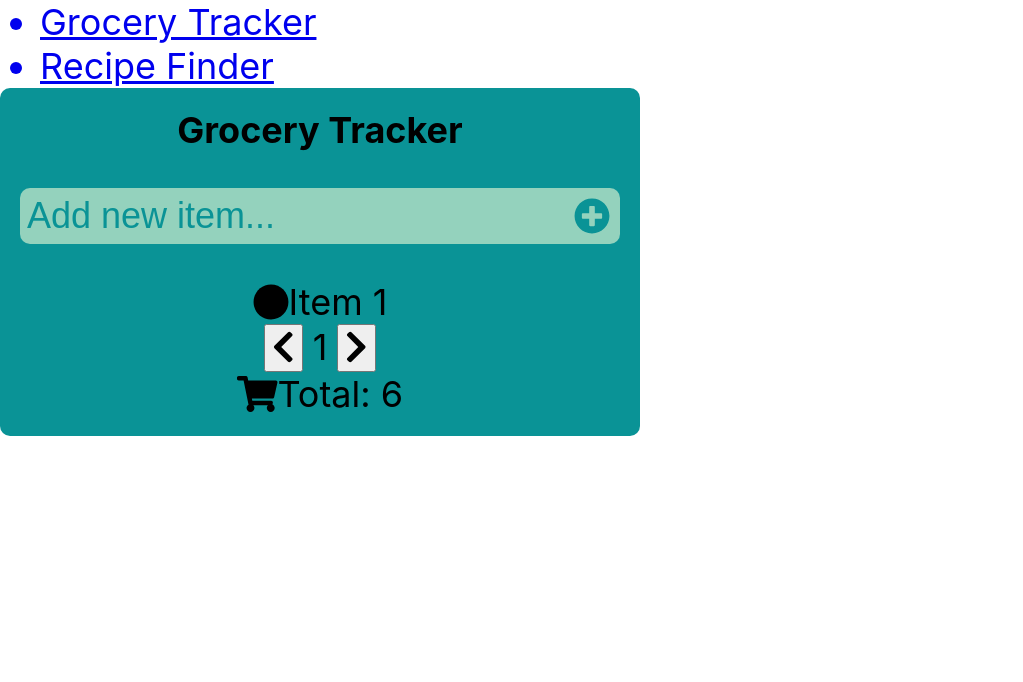
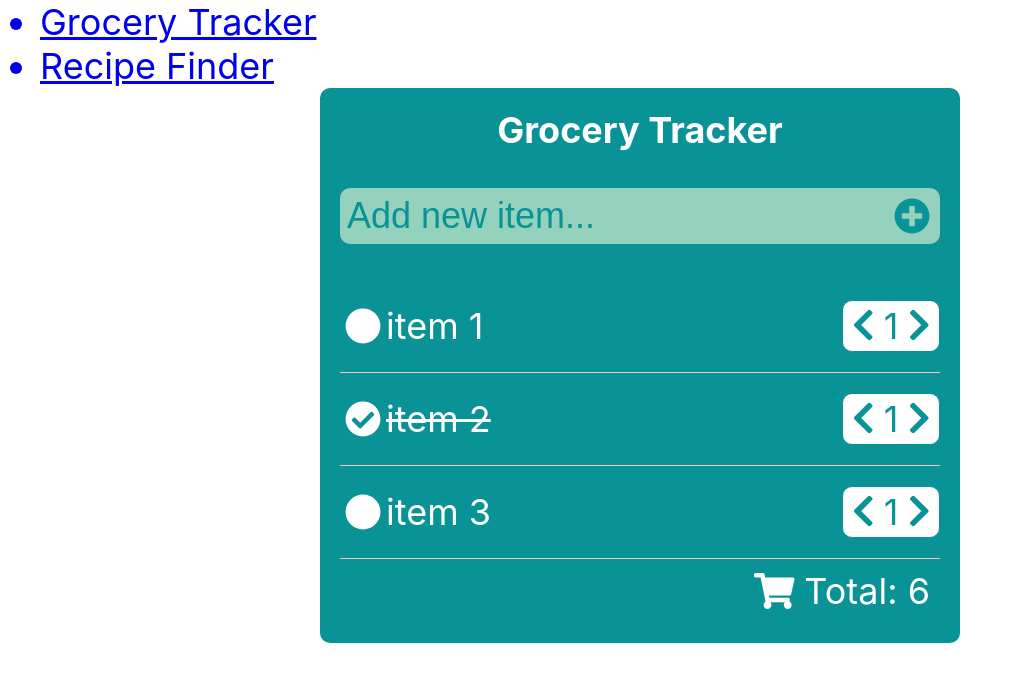
Before and after one commit to ashcoder98/GroceryApp, a React (Create React App) app: page /grocery in a window 1280 px wide. Shown: the top 682 px of the page, without its empty margins (0-1023 px from the left). Built offline with nearby package versions, Linux system fonts and the light colour scheme.

Commit message:
adds some logic to grocery tracker

```diff
--- a/src/App.css
+++ b/src/App.css
@@ -11,13 +11,22 @@ main {
 }
 .Grocery {
   text-align: center;
+  justify-content: center;
+  display: flex;
 }
 .maincontainer {
   border-radius: 10px;
   background-color: #0a9396;
   padding: 20px;
-
   width: 50%;
+}
+.trackertitle {
+  color:hsl(0, 0%, 100%)
+}
+@media (max-width: 35em) {
+  .maincontainer {
+    width: 98%;
+  }
 }
 .add-item-box {
   background-color: #94d2bd;
@@ -47,21 +56,78 @@ input:focus {
   outline: 0;
 }
 
-/* .add-item-input {
-  box-sizing: border-box;
-  border: none;
-  background: transparent;
-  color: #ec645b;
-  width: 100%;
-  height: 30px;
+.item-list {
+  display: flex;
+  flex-direction: column;
+  color: hsl(0, 0%, 100%);
 }
-.add-item-box {
-  background: #fbc1bb;
-  color: #ec645b;
-  margin-top: 1em;
-  margin-bottom: 1em;
+
+.item-container {
   display: flex;
   align-items: center;
+  justify-content: space-between;
+  padding: 20px 0 20px 0;
+  border-bottom: 1px #fbc1bb solid;
+}
+
+.item-name {
+  cursor: pointer;
+}
+
+.item-name svg {
+  margin-left: 5px;
+  margin-right: 5px;
+}
+
+.item-action-buttons {
+  /* width: 30%; */
+  display: flex;
+  justify-content: space-between;
+}
+
+.remove-button {
+  color: white;
+  background-color: red;
+}
+
+
+.quantity {
+  display: flex;
+  align-items: center;
+  border: 1px solid #0a9396;
+  background: hsl(0, 0%, 100%);
   border-radius: 10px;
-  padding: 5px;
-} */
+  font-size: 12px;
+  color: #0a9396;
+  min-width: 70px;
+  justify-content: space-between;
+}
+
+button {
+  background: transparent;
+  border: none;
+  margin: 3px;
+  color: #0a9396;
+}
+button:focus {
+  outline: 0;
+}
+
+button:hover {
+  cursor: pointer;
+}
+
+.completed {
+  text-decoration: line-through;
+}
+.total{
+  align-items: center;
+  display: flex;
+  justify-content: flex-end;
+  padding-left: 1rem;
+  padding: 10px;
+  color: white;
+}
+.totalnum {
+  margin-left: 10px;
+}
--- a/src/pages/Grocery.js
+++ b/src/pages/Grocery.js
@@ -1,27 +1,39 @@
 import '../App.css';
+import {useState , useEffect } from 'react'
 import { FontAwesomeIcon } from '@fortawesome/react-fontawesome'
 import { faPlusCircle, faChevronRight, faChevronLeft, faCircle, faCheckCircle, faShoppingCart } from '@fortawesome/free-solid-svg-icons'
 function Grocery() {
+
+        const [items, setItems] = useState
+        ([
+          { itemName: "item 1", quantity: 1, isSelected: false },
+          { itemName: "item 2", quantity: 3, isSelected: true },
+          { itemName: "item 3", quantity: 2, isSelected: false },
+      ]);
+
+
+
+
   return (
     <div className="Grocery">
       <div className='maincontainer'>
-      <h1>Grocery Tracker</h1>
+      <h1 className='trackertitle'>Grocery Tracker</h1>
       <div className='add-item-box'>
         <input className='add-item-input' placeholder='Add new item...' />
       <FontAwesomeIcon icon={faPlusCircle} ></FontAwesomeIcon>
         </div>
         <div className='item-list'>
-					<div className='item-container'>
+          {items.map((item, index)=>					<div className='item-container'>
 						<div className='item-name'>
-							{false ? (
+							{item.isSelected ? (
 								<>
 									<FontAwesomeIcon icon={faCheckCircle} />
-									<span className='completed'>Item 1</span>
+									<span className='completed'>{item.itemName}</span>
 								</>
 							) : (
 								<>
 									<FontAwesomeIcon icon={faCircle} />
-									<span>Item 1</span>
+									<span>{item.itemName}</span>
 								</>
 							)}
 						</div>
@@ -34,12 +46,13 @@ function Grocery() {
 								<FontAwesomeIcon icon={faChevronRight} />
 							</button>
 						</div>
-					</div>
-				</div>
+					</div>)}
+
 				<div className='total'>
         <FontAwesomeIcon icon={faShoppingCart}></FontAwesomeIcon>
-          Total: 6
+          <span className='totalnum'>Total: 6</span>
         </div>
+				</div>
 
 
 
```
